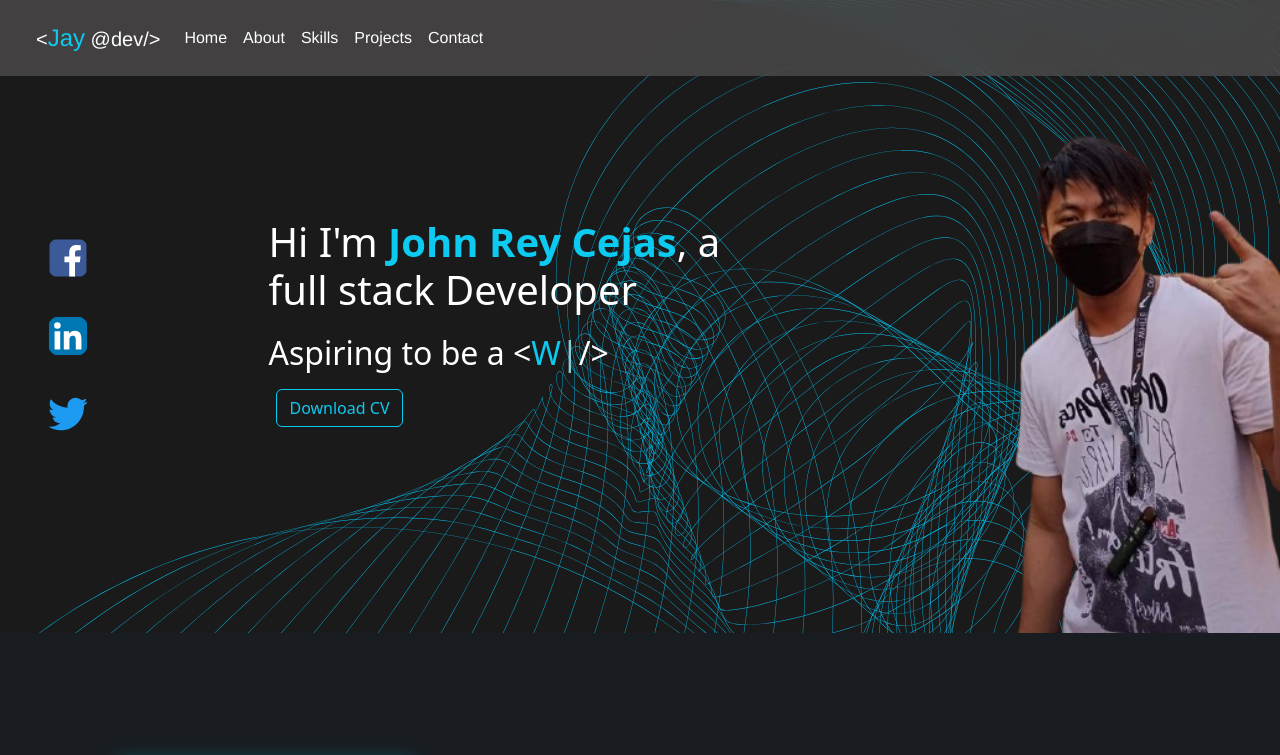
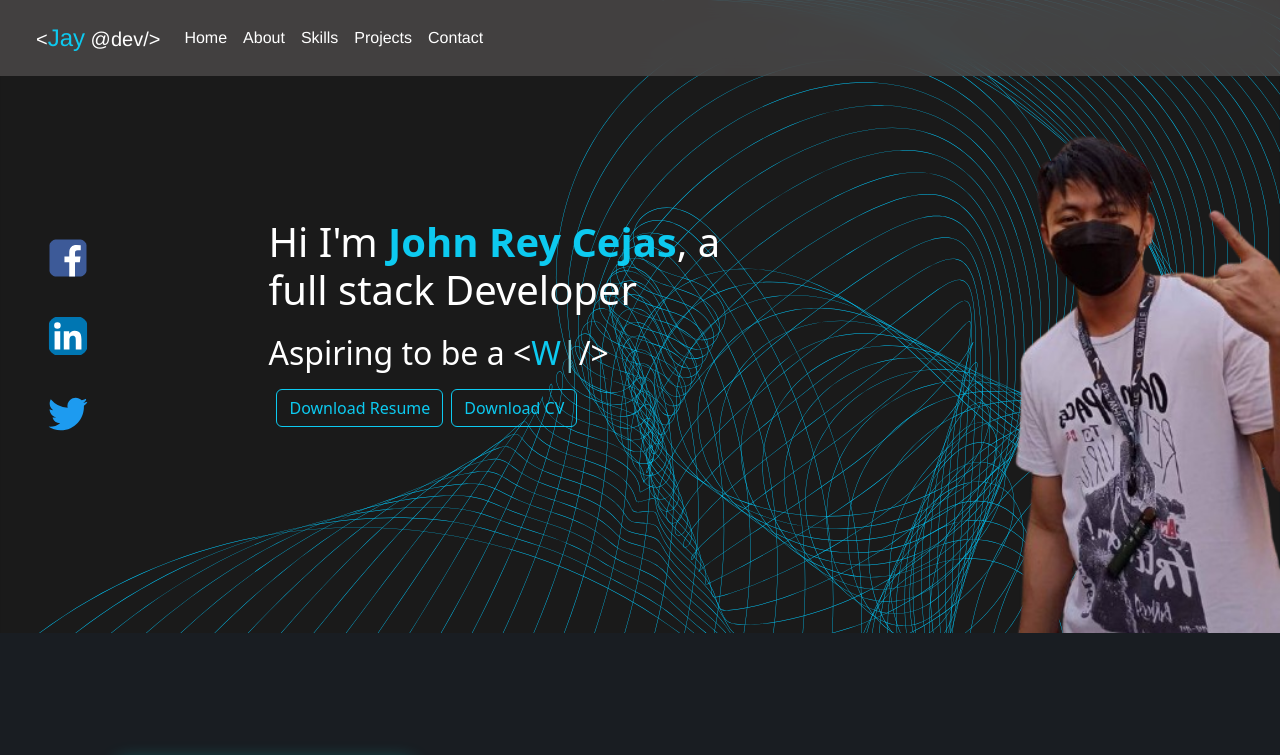
Before and after one commit to Rexia0608/updatePortfio, a React (Vite) app: page / in a window 1280 px wide. Shown: the top 755 px of the page. Built offline with nearby package versions, Linux system fonts and the light colour scheme.

Commit message:
third update

```diff
--- a/src/components/SectionIntro.jsx
+++ b/src/components/SectionIntro.jsx
@@ -80,7 +80,8 @@ const SectionIntro = () => {
             Aspiring to be a {'<'}<span ref={typedRef} className="text-info"></span>{'/>'}
           </h2>
           <div className="mt-3">
-            <a href="/resume/resume.pdf" download className="btn btn-outline-info ms-2">Download CV</a>
+            <a href="/resume/resume.pdf" download className="btn btn-outline-info ms-2">Download Resume</a>
+            <a href="/resume/CV.pdf" download className="btn btn-outline-info ms-2">Download CV</a>
           </div>
         </motion.div>
 
```
Also changed, not shown: 1 other file (tests, documents, lock files or other folders).
